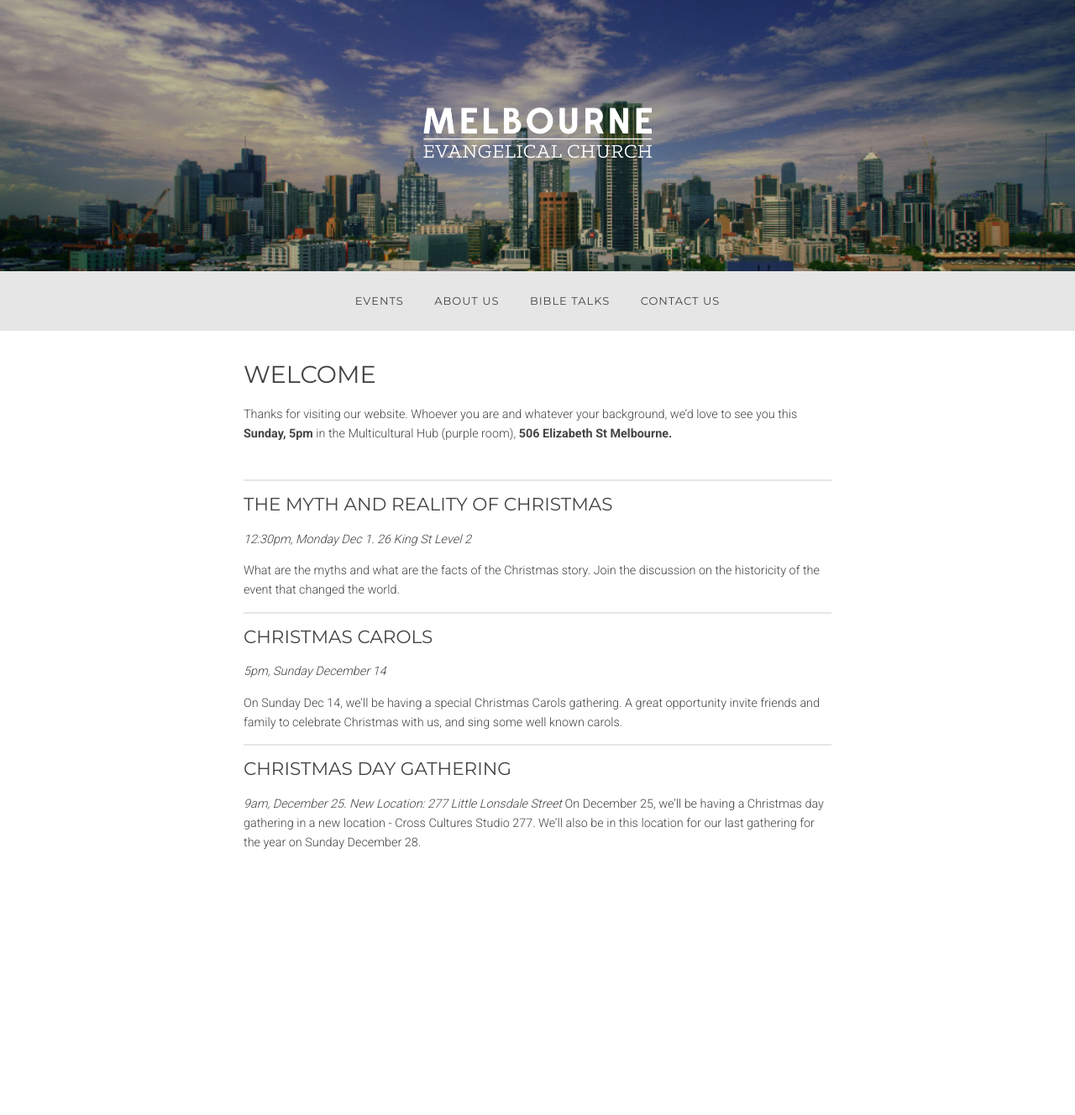
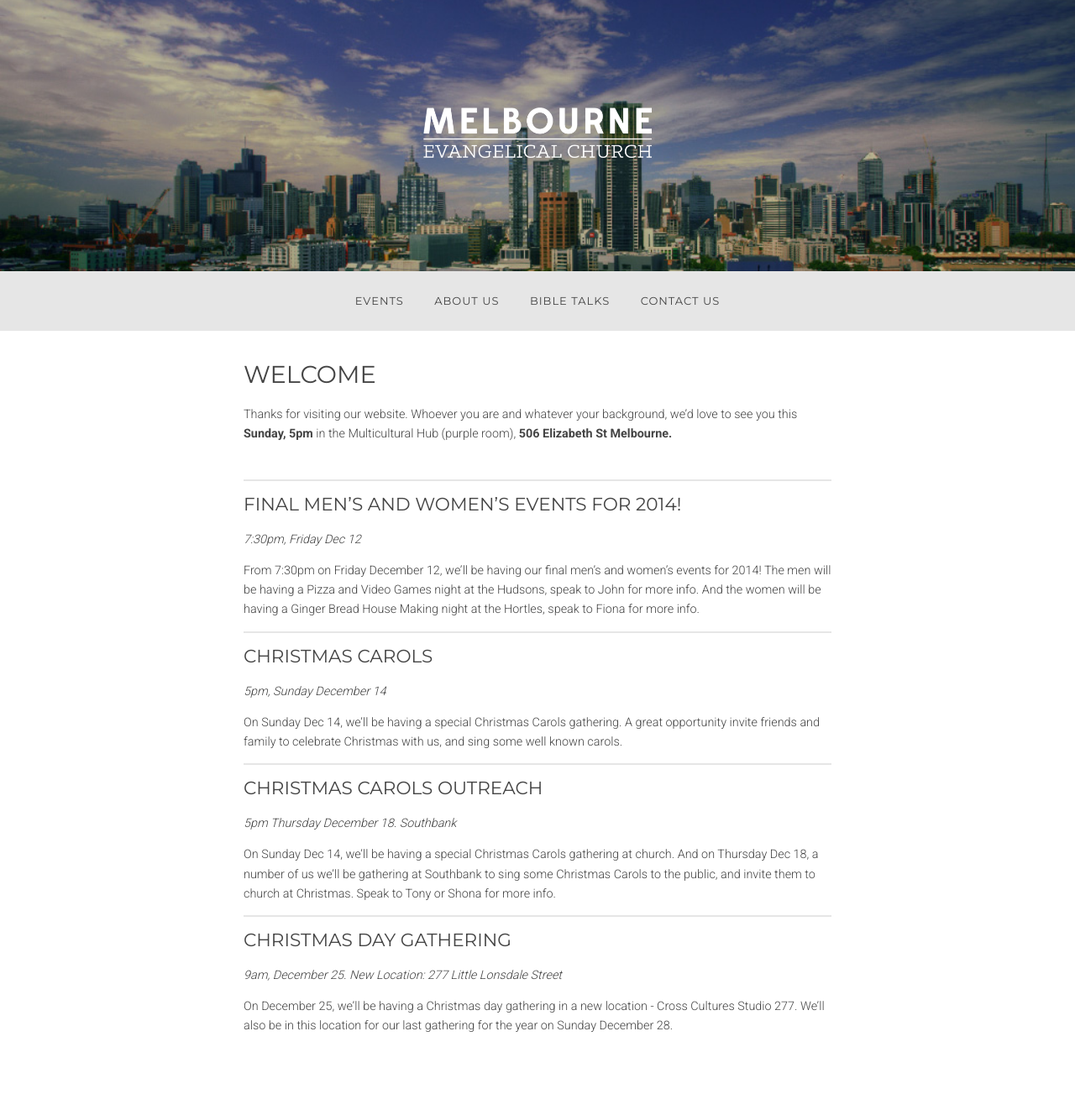
Before and after one commit to allanhortle/melbourneevangelicalchurch.com.au, a Jekyll site: the page built from index.markdown, in a window 1280 px wide. Shown: the whole page at 84% size. Built offline with Jekyll 4.4.1, drawn with Linux system fonts in a browser that asks for light colours; Markdown is read by kramdown in place of the engine named in the settings; before the commit the page ends 1110 px from its top, so only the background shows below that.

Commit message:
sunday updates

```diff
--- a/index.markdown
+++ b/index.markdown
@@ -11,10 +11,10 @@ Thanks for visiting our website. Whoever you are and whatever your background, w
 
 ---
 
-##The Myth and Reality of Christmas
-_12:30pm, Monday Dec 1. 26 King St Level 2_
+## Final Men's and Women's Events for 2014!
+_7:30pm, Friday Dec 12_
 
-What are the myths and what are the facts of the Christmas story. Join the discussion on the historicity of the event that changed the world.
+From 7:30pm on Friday December 12, we’ll be having our final men’s and women’s events for 2014! The men will be having a Pizza and Video Games night at the Hudsons, speak to John for more info. And the women will be having a Ginger Bread House Making night at the Hortles, speak to Fiona for more info.
 
 ---
 
@@ -25,8 +25,16 @@ On Sunday Dec 14, we’ll be having a special Christmas Carols gathering. A grea
 
 ---
 
+## Christmas Carols Outreach
+_5pm Thursday December 18. Southbank_
+
+On Sunday Dec 14, we’ll be having a special Christmas Carols gathering at church. And on Thursday Dec 18, a number of us we’ll be gathering at Southbank to sing some Christmas Carols to the public, and invite them to church at Christmas. Speak to Tony or Shona for more info.
+
+---
+
 ## Christmas Day Gathering
 _9am, December 25. New Location: 277 Little Lonsdale Street_
+
 On December 25, we’ll be having a Christmas day gathering in a new location - Cross Cultures Studio 277. We’ll also be in this location for our last gathering for the year on Sunday December 28.
 
 
```
Also changed, not shown: _posts/2014/2014-11-30-mark_4(21-34)-the_magnitude_of_the_kingdom-john_hudson.markdown (added, +8 -0 lines).
